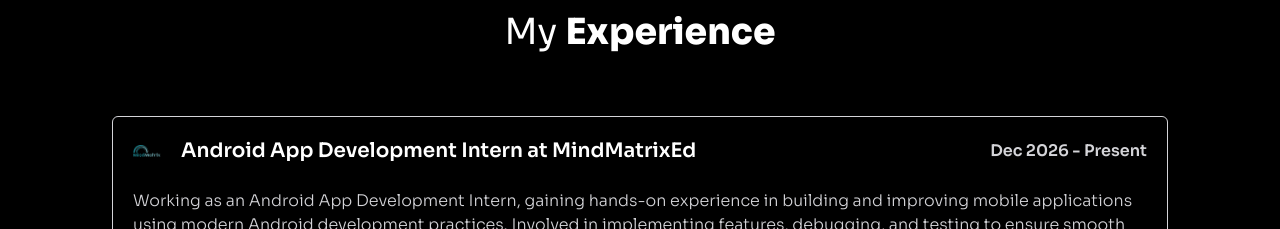
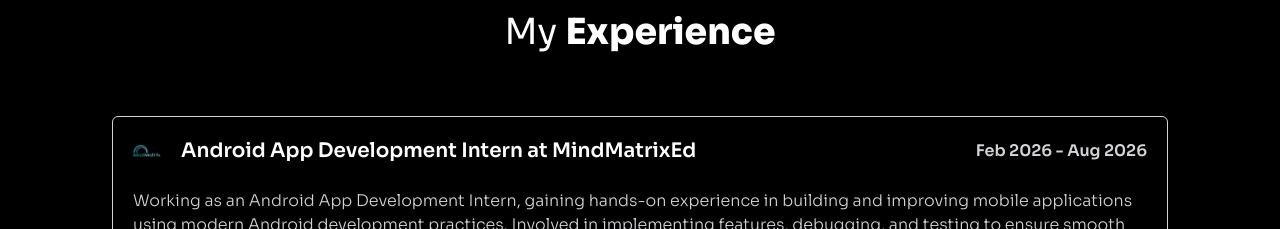
Before and after one commit to BenakKishanJ/portfolio, a React (Vite) app: page / in a window 1280 px wide. Shown: the part 1520-1749 px from the top of the page. Built offline with nearby package versions, Linux system fonts and the light colour scheme.

Commit message:
Update experient info

```diff
--- a/src/components/Skills.jsx
+++ b/src/components/Skills.jsx
@@ -37,7 +37,7 @@ export default function Skills() {
       id: 1,
       company: "MindMatrixEd",
       role: "Android App Development Intern",
-      period: "Dec 2026 - Present",
+      period: "Feb 2026 - Aug 2026",
       description:
         "Working as an Android App Development Intern, gaining hands-on experience in building and improving mobile applications using modern Android development practices. Involved in implementing features, debugging, and testing to ensure smooth app performance. Exploring the integration of Generative AI into mobile applications to enhance functionality and user experience. Collaborating on structured modules and real-world projects, while strengthening skills in application architecture, problem-solving, and development workflows.",
       logo: "/assets/mindmatrix.png",
```
